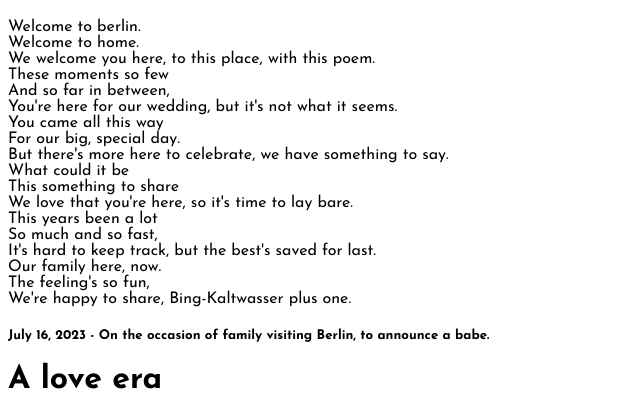
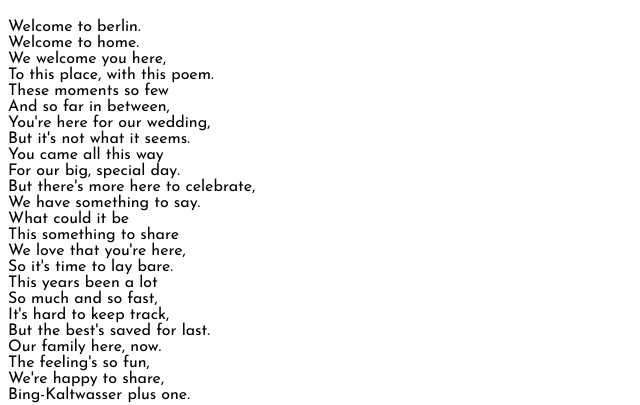
Before and after one commit to notspencer/poetree, a plain HTML site: page index.html in a window 1280 px wide. Shown: the part 571-976 px from the top of the page, without its empty margins (0-640 px from the left). Drawn offline with Linux system fonts and the light colour scheme.

Commit message:
fixed some line breaks

```diff
--- a/index.html
+++ b/index.html
@@ -54,22 +54,28 @@
     <p>
       Welcome to berlin.<br>
       Welcome to home.<br>
-      We welcome you here, to this place, with this poem.<br>
+      We welcome you here, <br>
+      To this place, with this poem.<br>
       These moments so few<br>
       And so far in between,<br>
-      You&#39;re here for our wedding, but it&#39;s not what it seems.<br>
+      You&#39;re here for our wedding,<br>
+      But it&#39;s not what it seems.<br>
       You came all this way<br>
       For our big, special day.<br>
-      But there&#39;s more here to celebrate, we have something to say.<br>
+      But there&#39;s more here to celebrate,<br>
+      We have something to say.<br>
       What could it be<br>
       This something to share<br>
-      We love that you&#39;re here, so it&#39;s time to lay bare.<br>
+      We love that you&#39;re here,<br>
+      So it&#39;s time to lay bare.<br>
       This years been a lot<br>
       So much and so fast,<br>
-      It&#39;s hard to keep track, but the best&#39;s saved for last.<br>
+      It&#39;s hard to keep track,<br>
+      But the best&#39;s saved for last.<br>
       Our family here, now.<br>
       The feeling&#39;s so fun,<br>
-      We&#39;re happy to share, Bing-Kaltwasser plus one.<br>
+      We&#39;re happy to share,<br>
+      Bing-Kaltwasser plus one.<br>
     </p>
     <h5>July 16, 2023 - On the occasion of family visiting Berlin, to announce a babe.</h5>
   </div>
```
